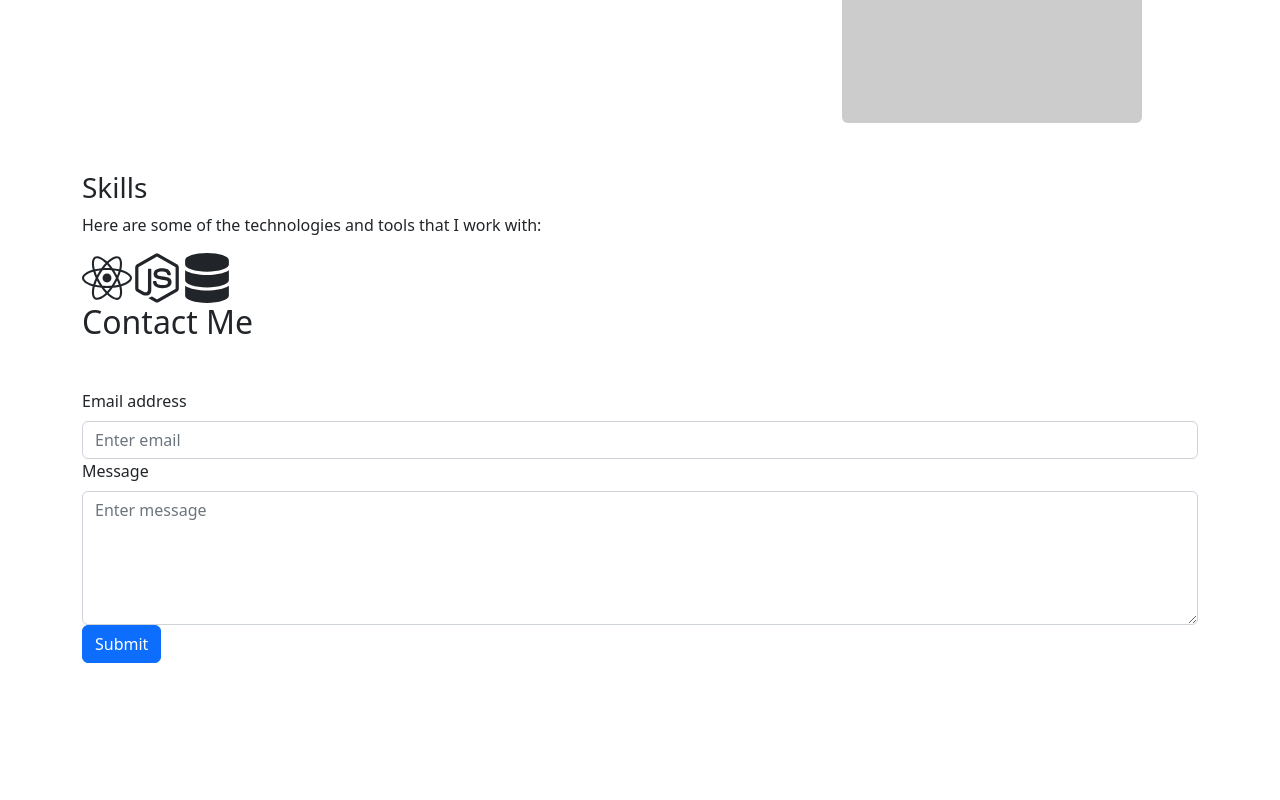
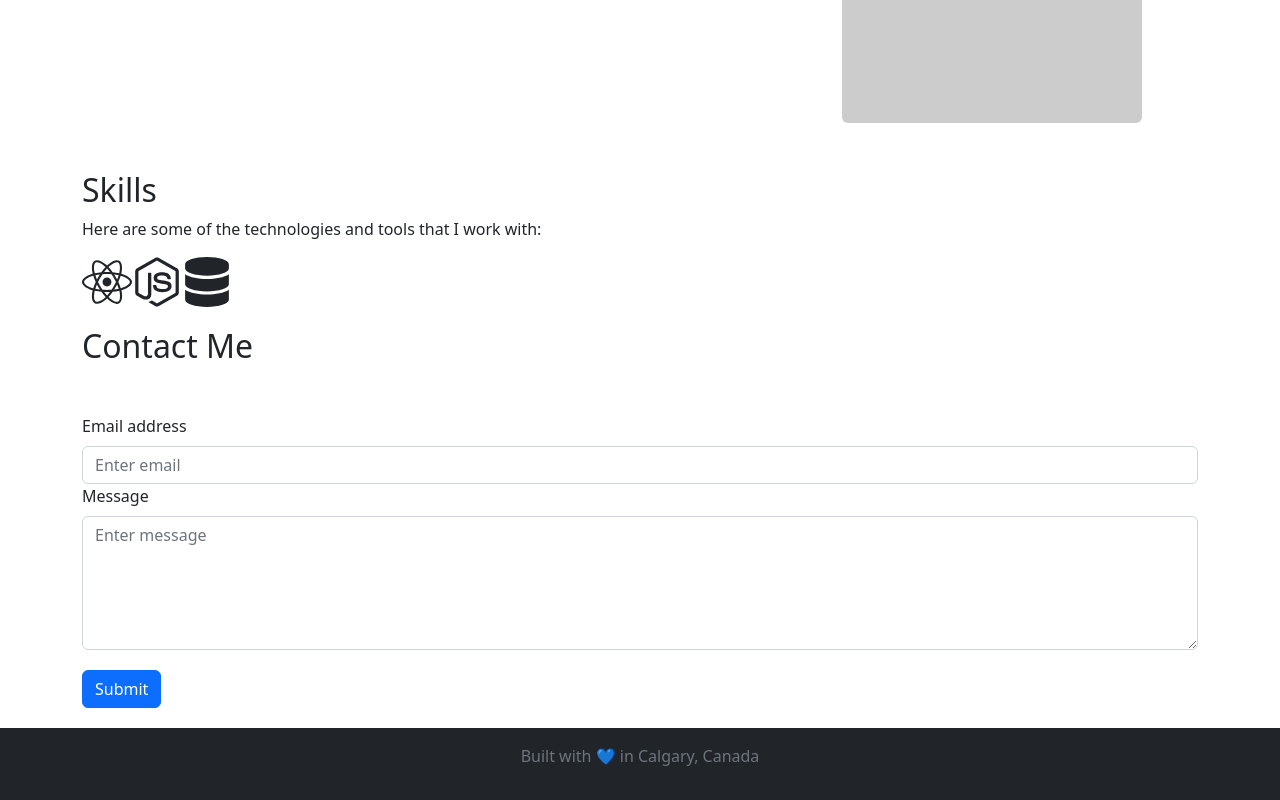
Before and after one commit to VladT7/portfolio, a React (Create React App) app: page / in a window 1280 px wide. Shown: the part 1469-2269 px from the top of the page. Before the commit the page ends 2132 px from the top, so only its background shows below. Built offline with nearby package versions, Linux system fonts and the light colour scheme.

Commit message:
minor spacing

```diff
--- a/src/App.css
+++ b/src/App.css
@@ -1,8 +1,3 @@
-.App-logo {
-  height: 40vmin;
-  pointer-events: none;
-}
-
 .App-header {
   background-color: #282c34;
   min-height: 80vh;
@@ -13,3 +8,7 @@
   font-size: calc(10px + 2vmin);
   color: white;
 }
+
+.App {
+  overflow-x: hidden;
+}
--- a/src/App.tsx
+++ b/src/App.tsx
@@ -4,6 +4,7 @@ import Projects from "./components/Projects";
 import LandingPage from "./components/LandingPage";
 import About from "./components/About";
 import Contact from "./components/Contact";
+import Footer from "./components/Footer";
 
 import "bootstrap/dist/css/bootstrap.min.css";
 import "bootstrap/dist/js/bootstrap.bundle.min";
@@ -18,6 +19,7 @@ function App() {
       <Projects></Projects>
       <About></About>
       <Contact></Contact>
+      <Footer></Footer>
     </div>
   );
 }
--- a/src/components/About.tsx
+++ b/src/components/About.tsx
@@ -2,7 +2,7 @@ import { Container, Row, Col, Image } from "react-bootstrap";
 import { FaReact, FaNodeJs, FaDatabase } from "react-icons/fa";
 function About() {
   return (
-    <Container>
+    <Container style={{ marginBottom: 20 }}>
       <Row className="mt-5">
         <Col xs={12} md={8}>
           <h2>About Me</h2>
@@ -20,7 +20,7 @@ function About() {
       </Row>
       <Row className="mt-5">
         <Col>
-          <h3>Skills</h3>
+          <h2>Skills</h2>
           <p>Here are some of the technologies and tools that I work with:</p>
           <div className="d-flex align-items-center">
             <FaReact size={50} className="mr-3" />
--- a/src/components/Contact.tsx
+++ b/src/components/Contact.tsx
@@ -2,7 +2,7 @@ import { Container, Form, Button } from "react-bootstrap";
 
 function Contact() {
   return (
-    <Container>
+    <Container style={{ marginBottom: 20 }}>
       <h2>Contact Me</h2>
       <Form className="mt-5">
         <Form.Group controlId="formBasicEmail">
@@ -13,7 +13,7 @@ function Contact() {
           <Form.Label>Message</Form.Label>
           <Form.Control as="textarea" rows={5} placeholder="Enter message" />
         </Form.Group>
-        <Button variant="primary" type="submit">
+        <Button variant="primary" type="submit" style={{ marginTop: 20 }}>
           Submit
         </Button>
       </Form>
--- /dev/null
+++ b/src/components/Footer.tsx
@@ -0,0 +1,12 @@
+import { Container, Row, Col } from "react-bootstrap";
+function Footer() {
+  return (
+    <footer className="bg-dark text-muted py-3">
+      <Container style={{ textAlign: "center" }}>
+        <p> Built with 💙 in Calgary, Canada </p>
+      </Container>
+    </footer>
+  );
+}
+
+export default Footer;
```
